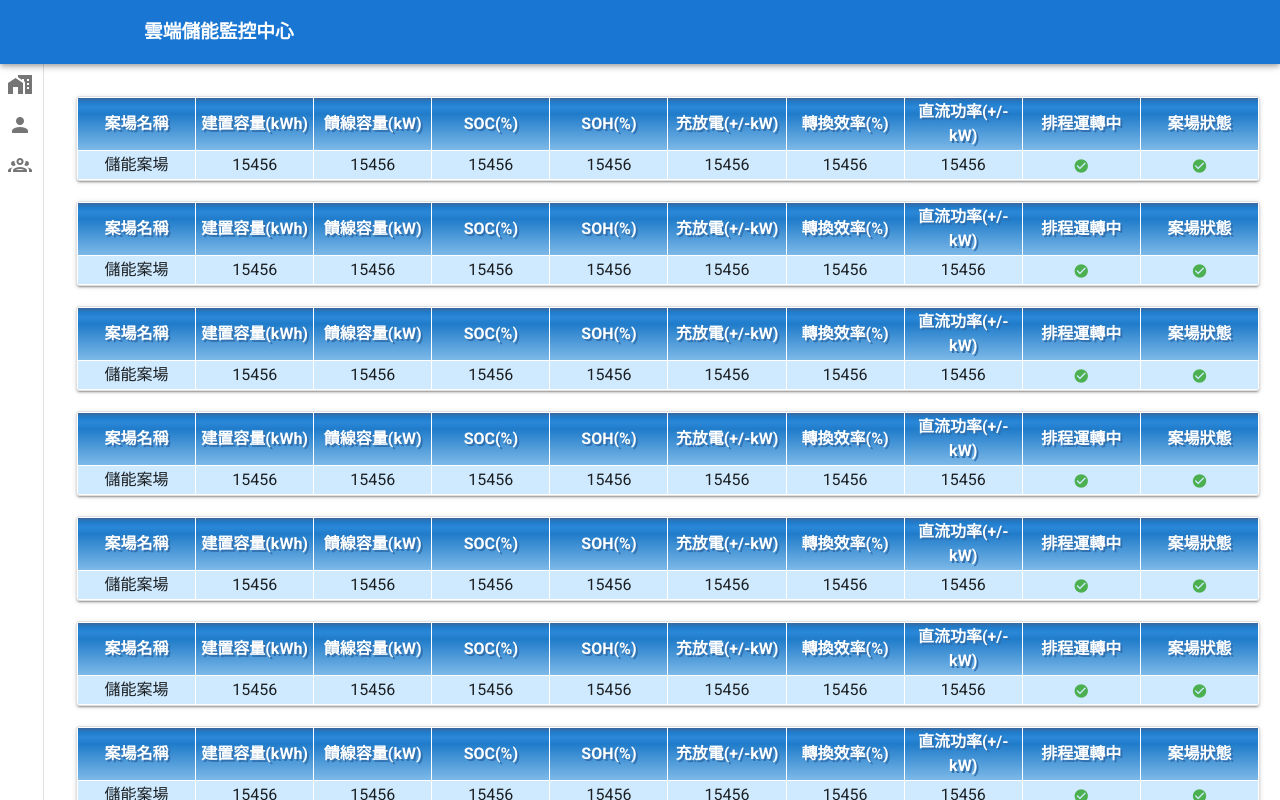
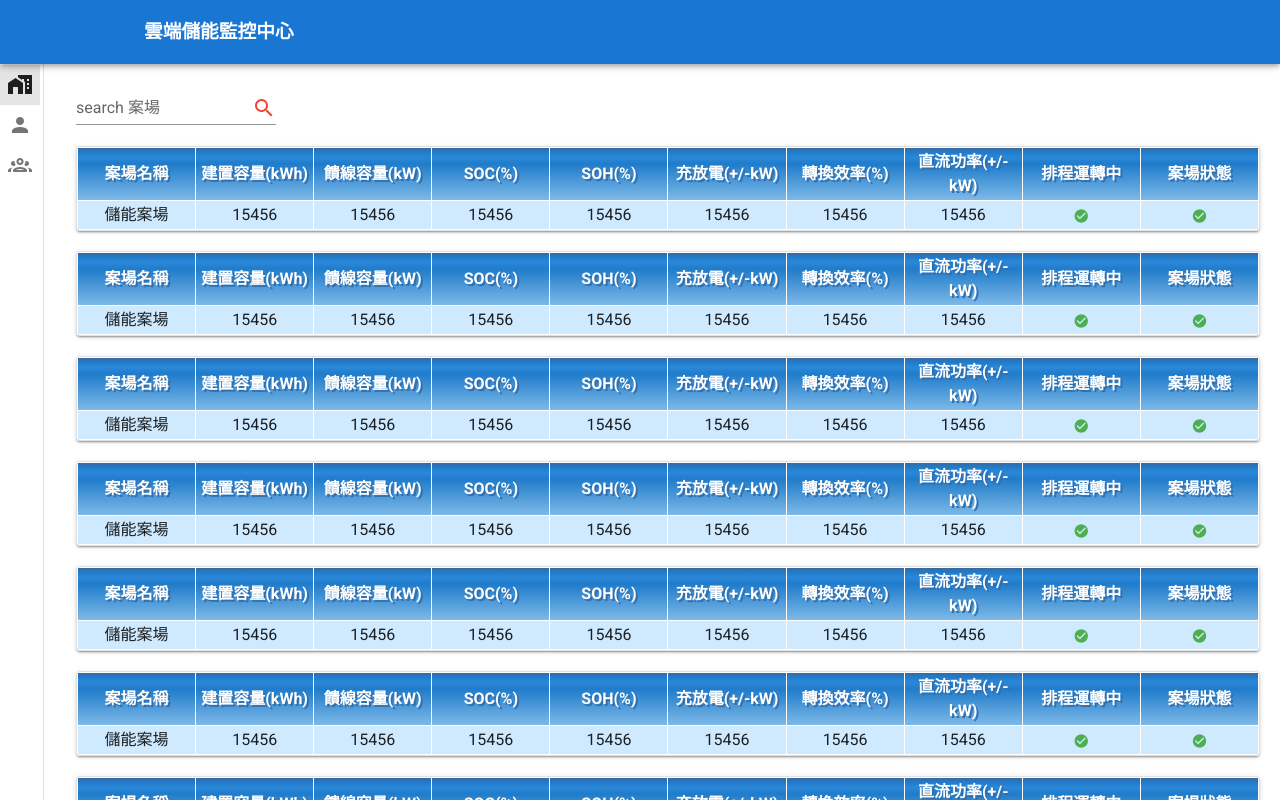
Before and after one commit to jimmy5217123/newSave, a Vue app in the folder client/: page / in a window 1280 px wide. Shown: the top 800 px of the page. Built offline with nearby package versions, Linux system fonts and the light colour scheme.

Commit message:
search input

```diff
--- a/client/public/index.html
+++ b/client/public/index.html
@@ -5,7 +5,7 @@
     <meta http-equiv="X-UA-Compatible" content="IE=edge">
     <meta name="viewport" content="width=device-width,initial-scale=1.0">
     <link rel="icon" href="<%= BASE_URL %>favicon.ico">
-    <title><%= htmlWebpackPlugin.options.title %></title>
+    <title>雲端儲能監控中心</title>
     <link rel="stylesheet" href="https://fonts.googleapis.com/css?family=Roboto:100,300,400,500,700,900">
     <link rel="stylesheet" href="https://cdn.jsdelivr.net/npm/@mdi/font@latest/css/materialdesignicons.min.css">
   </head>
--- a/client/src/App.vue
+++ b/client/src/App.vue
@@ -26,7 +26,7 @@
         <v-divider></v-divider>
 
         <v-list dense>
-          <v-list-item v-for="item in items" :key="item.title" link class="mx-1">
+          <v-list-item v-for="item in items" :key="item.title" :to="item.link" link class="mx-1">
             <v-list-item-icon>
               <v-icon>{{ item.icon }}</v-icon>
             </v-list-item-icon>
@@ -56,7 +56,7 @@ export default Vue.extend({
     return {
       drawer: true,
       items: [
-        { title: '案場資訊', icon: 'mdi-home-city' },
+        { title: '即時資訊', icon: 'mdi-home-city', link: '/' },
         { title: 'My Account', icon: 'mdi-account' },
         { title: 'Users', icon: 'mdi-account-group-outline' },
       ]
--- a/client/src/views/RealTime.vue
+++ b/client/src/views/RealTime.vue
@@ -1,6 +1,13 @@
 <template>
-  <div>
-    <v-card class="mx-5 my-5 cardBox" outlined elevation="2" v-for="x in 7" :key="x" @click="toInfoPage">
+  <div class="mx-5">
+    <div>
+      <v-text-field style="width:200px" label="search 案場">
+        <v-icon slot="append" color="red">
+          mdi-magnify
+        </v-icon>
+      </v-text-field>
+    </div>
+    <v-card class="mb-5 cardBox" outlined elevation="2" v-for="x in 20" :key="x" @click="toInfoPage">
       <table style="width: 100%">
         <tr>
           <th v-for="i in factoryData" :key="i">{{i}}</th>
```
Also changed, not shown: 1 other file (tests, documents, lock files or other folders).
